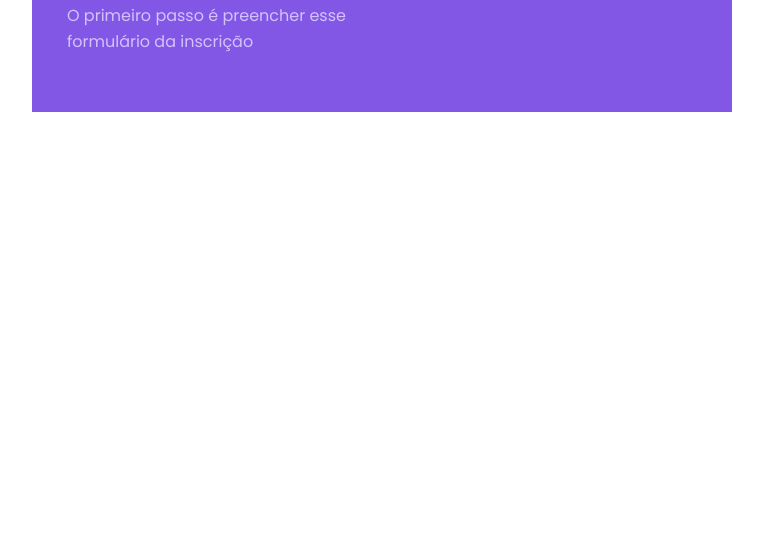
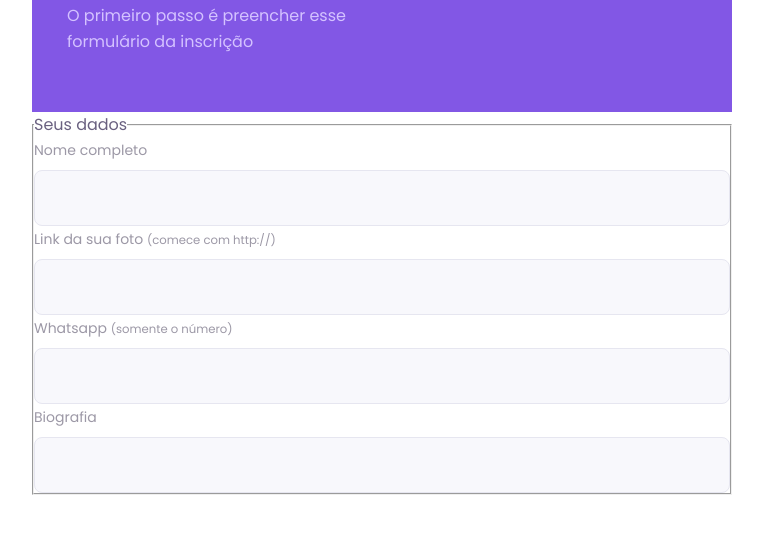
Before and after one commit to vanialadev/nlw-html-css-rocketseat, a plain HTML site: page give-classes.html in a window 1280 px wide. Shown: the part 228-762 px from the top of the page, without its empty margins (258-1021 px from the left). Drawn offline with Linux system fonts and the light colour scheme.

Commit message:
criando um form no partials

```diff
--- a/give-classes.html
+++ b/give-classes.html
@@ -5,8 +5,9 @@
     <meta name="viewport" content="width=device-width, initial-scale=1.0" />
     <title>Proffy | Sua plataforma de estudos online</title>
     <link rel="stylesheet" href="/styles/main.css" />
+    <link rel="stylesheet" href="/styles/partials/header.css" />
+    <link rel="stylesheet" href="/styles/partials/form.css" />
     <link rel="stylesheet" href="/styles/partials/give-classes.css" />
-    <link rel="stylesheet" href="/styles/partials/header.css" />
     <link
       href="https://fonts.googleapis.com/css2?family=Archivo:wght@400;700&amp;family=Poppins:wght@400;600&amp;display=swap"
       rel="stylesheet"
@@ -29,7 +30,31 @@
         </div>
       </header>
       <main>
-
+        <form action="" method="post" id="create-class">
+          <fieldset>
+            <legend>Seus dados</legend>
+            <div class="input-block">
+              <label for="name">Nome completo</label
+              ><input type="text" name="name" id="name=" required />
+            </div>
+            <div class="input-block">
+              <label for="avatar">
+                Link da sua foto
+                <small>(comece com http://)</small>
+                </label
+              ><input type="url" name="avatar" id="avatar=" required />
+            </div>
+            <div class="input-block">
+              <label for="whatsapp"
+                >Whatsapp <small>(somente o número)</small></label
+              ><input type="number" name="whatsapp" id="whatsapp=" required />
+            </div>
+            <div class="input-block">
+              <label for="bio">Biografia</label
+              ><input type="text" name="bio" id="bio=" required />
+            </div>
+          </fieldset>
+        </form>
       </main>
     </div>
   </body>
--- /dev/null
+++ b/styles/partials/form.css
@@ -0,0 +1,33 @@
+.input-block {
+    position: relative;
+  }
+
+  .select-block label,
+  .input-block label {
+    font-size: 1.4rem;
+    color: var(--color-text-complement);
+  }
+
+  .input-block input,
+  .select-block select {
+    width: 100%;
+    height: 5.6rem;
+    margin-top: 0.8rem;
+    border-radius: 0.8rem;
+    background: var(--color-input-background);
+    border: 1px solid var(--color-line-in-white);
+    color: var(--color-text-base);
+    padding: 0 1.6rem;
+    font: 1.6rem Archivo;
+    outline: 0;
+  }
+
+  .input-block:focus-within::after {
+    content: "";
+    width: calc(100% - 3.2rem);
+    height: 2px;
+    background: var(--color-primary-light);
+    position: absolute;
+    left: 1.6rem;
+    bottom: 0px;
+  }
```
Also changed, not shown: study.html (+2 -1 lines), styles/partials/page-study.css (+0 -34 lines).
